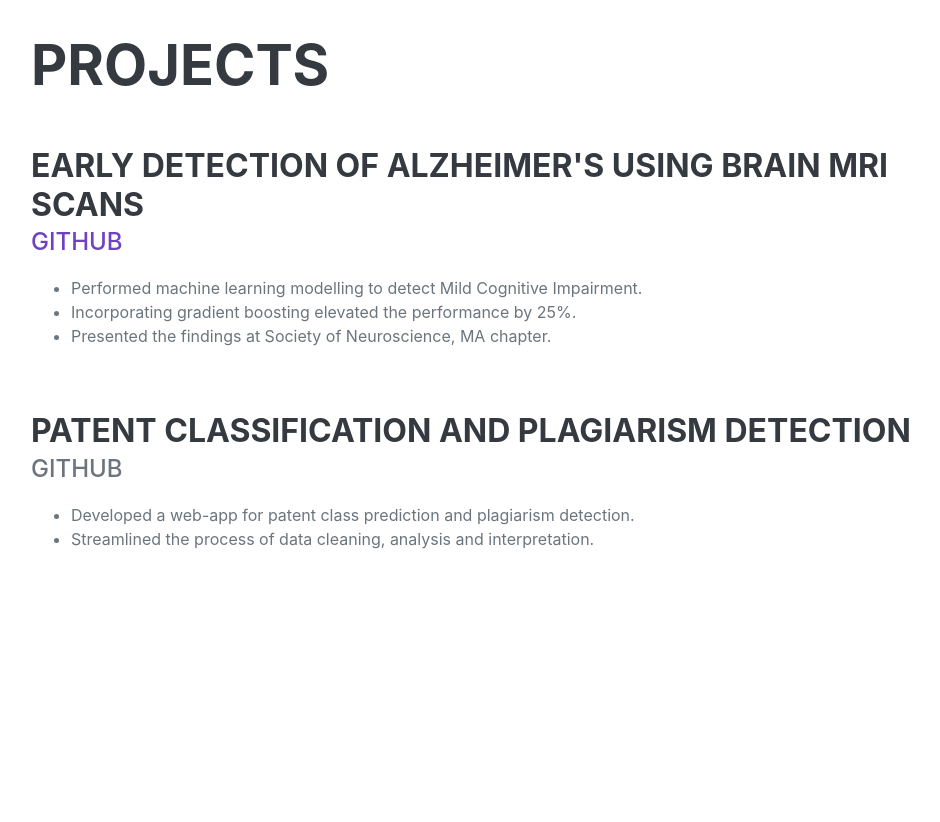
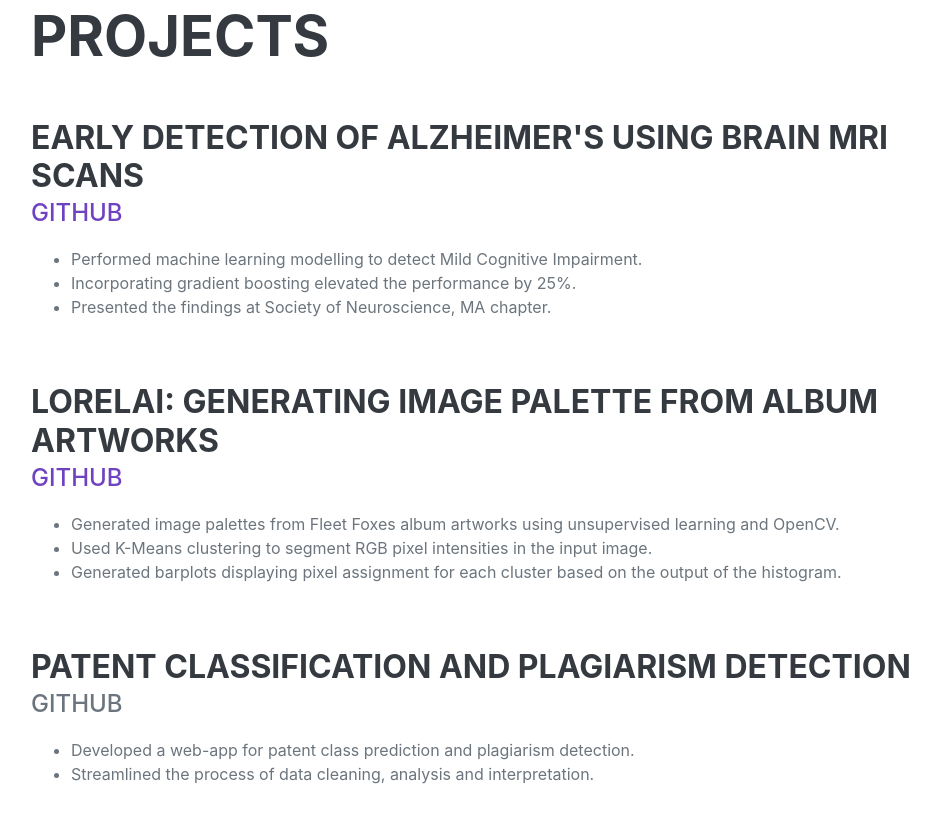
Before and after one commit to s3cr3tmyth/s3cr3tmyth.github.io, a plain HTML site: page index.html in a window 1280 px wide. Shown: the part 5208-6030 px from the top of the page, without its empty margins (289-1229 px from the left). Before the commit the page ends 5931 px from the top, so only its background shows below. Drawn offline with nearby package versions, Linux system fonts and the light colour scheme; a web font is replaced by a local one.

Commit message:
Added Lorelai

```diff
--- a/index.html
+++ b/index.html
@@ -286,6 +286,21 @@
                         </div>
                         <!-- <div class="flex-shrink-0"><span class="text-primary">Jan 2020 - May 2020</span></div> -->
                     </div>
+                    <div class="d-flex flex-column flex-md-row justify-content-between mb-5">
+                        <div class="flex-grow-1">
+                            <h3 class="mb-0">Lorelai: Generating image palette from album artworks</h3>
+                            <div class="subheading mb-3"> <a href="https://github.com/s3cr3tmyth/Lorelai">Github</a></div>
+                            <p>
+                                <ul>
+                                    <li>Generated image palettes from Fleet Foxes album artworks using unsupervised learning and OpenCV.</li>
+                                    <li>Used K-Means clustering to segment RGB pixel intensities in the input image.</li>
+                                    <li>Generated barplots displaying pixel assignment for each cluster based on the output of the histogram.</li>
+                                </ul>
+                            </p>
+                        </div>
+                        <!-- <div class="flex-shrink-0"><span class="text-primary">Jan 2020 - May 2020</span></div> -->
+                    </div>
+
 
                     <div class="d-flex flex-column flex-md-row justify-content-between mb-5">
                         <div class="flex-grow-1">
```
